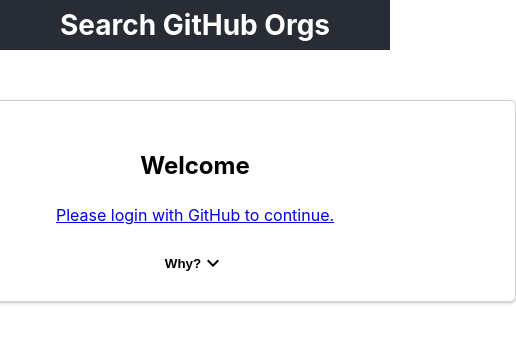
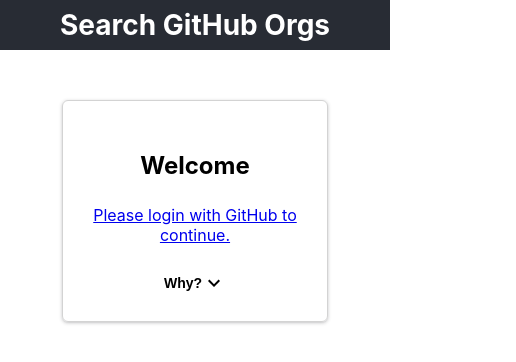
Before and after one commit to metamorfoso/github-org-search, a React (Create React App) app: page / in a window 390 px wide. Shown: the top 362 px of the page, 516 px wide, since content can reach past the window. Built offline with nearby package versions, Linux system fonts and the light colour scheme; no server answers.

Commit message:
use DownwardModal for filter controls + styling tweaks

```diff
--- a/src/App.css
+++ b/src/App.css
@@ -38,3 +38,9 @@
   padding-top: 0;
   padding-bottom: 0;
 }
+
+.container {
+  display: flex;
+  flex-direction: column;
+  align-items: center;
+}
--- a/src/AuthenticateOnGH/index.css
+++ b/src/AuthenticateOnGH/index.css
@@ -1,14 +1,13 @@
 .authenticate {
-  width: 600px;
-
   display: flex;
   flex-direction: column;
   align-items: center;
+  width: 600px;
   margin-top: 50px;
 }
 
-@media (max-width: 480px) {
-  .authenticateCard {
+@media only screen and (max-width: 615px) {
+  .authenticate {
     width: 70%;
   }
 }
--- a/src/AuthenticateOnGH/index.js
+++ b/src/AuthenticateOnGH/index.js
@@ -19,6 +19,7 @@
 
 const AuthenticateOnGH = () => {
   return (
+    <div className="container">
       <div className="authenticate card">
         <h2 className="welcomeHeading">Welcome</h2>
         <a className="authLink" href={authorizationUri}>Please login with GitHub to continue.</a>
@@ -28,6 +29,7 @@
           </div>
         </DownwardModal>
       </div>
+    </div>
   )
 }
 
--- a/src/Search/Result/FilterInput/index.js
+++ b/src/Search/Result/FilterInput/index.js
@@ -1,5 +1,7 @@
 import React, { useState } from 'react'
 import classnames from 'classnames'
+
+import { DownwardModal } from '../../../components/DownwardModal'
 
 import './index.css'
 
@@ -24,8 +26,8 @@
 
   return (
     <div className="filtering">
-      <button className="filterButton filterToggle" onClick={toggleShowFilterInput}>{showFilterInput ? "Hide Filters" : "Filter This Set"}</button>
-      <div className={showFilterInput ? "filters" : "hide"}>
+      <DownwardModal heading={'Filter This Set'}>
+        <div className="filters">
           <div className="filter">
             <label className="filterLabel" htmlFor="locationFilter">Location</label>
             <input className="filterInput" name="locationFilter" type="text" value={filters.location} onChange={onLocationChange} />
@@ -36,6 +38,7 @@
           </div>
         </div>
         <button className={classnames(['filterButton', 'clearFilters', !showFilterInput ? 'hide' : ''])} onClick={clearFilters}>Clear Filters</button>
+      </DownwardModal>
     </div>
   )
 }
--- a/src/Search/index.css
+++ b/src/Search/index.css
@@ -1,14 +1,8 @@
-.searchContainer {
-  display: flex;
-  flex-direction: column;
-  align-items: center;
-}
-
 .searchContent {
   width: 600px;
 }
 
-@media (max-width: 480px) {
+@media (max-width: 615px) {
   .searchContent {
     width: 90%;
   }
--- a/src/Search/index.js
+++ b/src/Search/index.js
@@ -80,7 +80,7 @@
   }
 
   return (
-    <div className="searchContainer">
+    <div className="container">
       <div className="searchContent">
         <SearchBox onSubmit={onSearchSubmit} fetching={result.fetching} />
         <Result count={resultsCount} result={result} pagination={pagination} />
--- a/src/components/DownwardModal/index.css
+++ b/src/components/DownwardModal/index.css
@@ -6,6 +6,8 @@
   width: 100%;
   height: 100%;
 
+  font-size: 14px;
+
   display: flex;
   align-items: center;
   justify-content: center;
```
Lines whose indentation alone changed are shown as unchanged.
